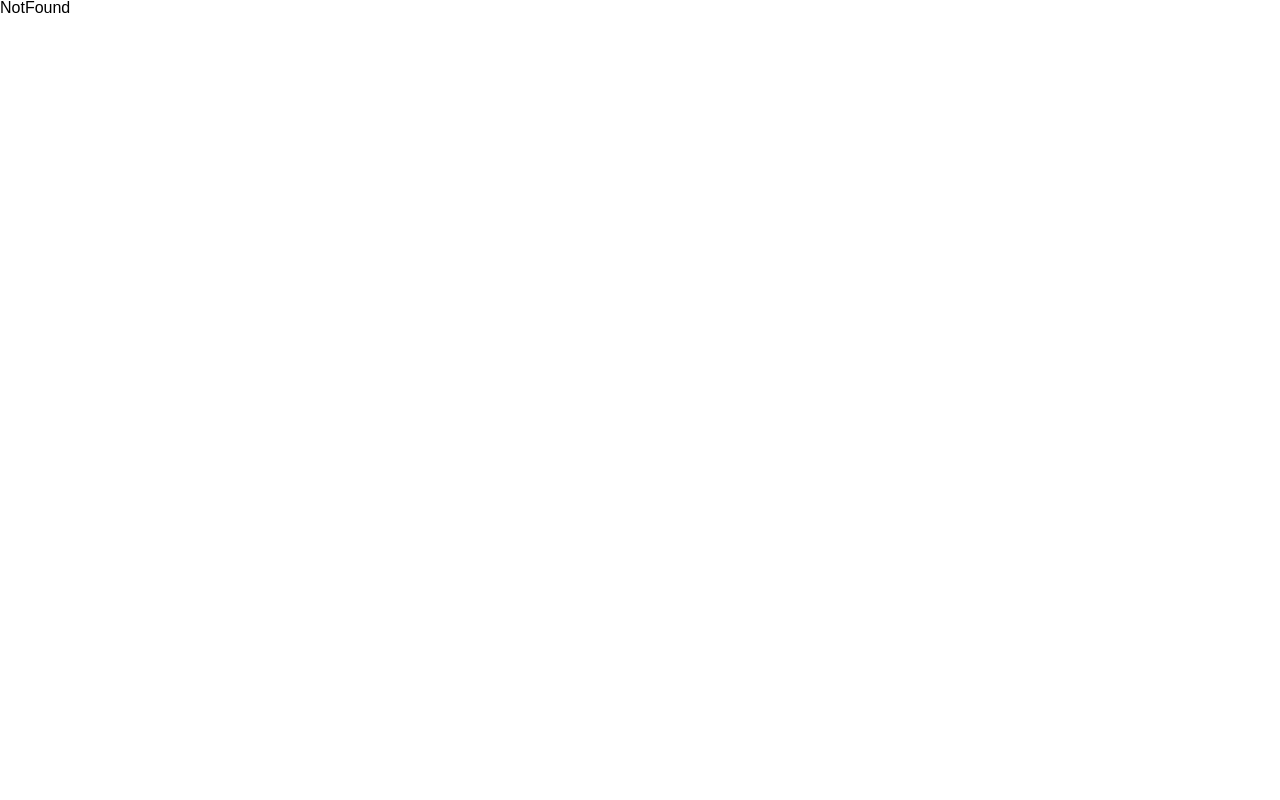
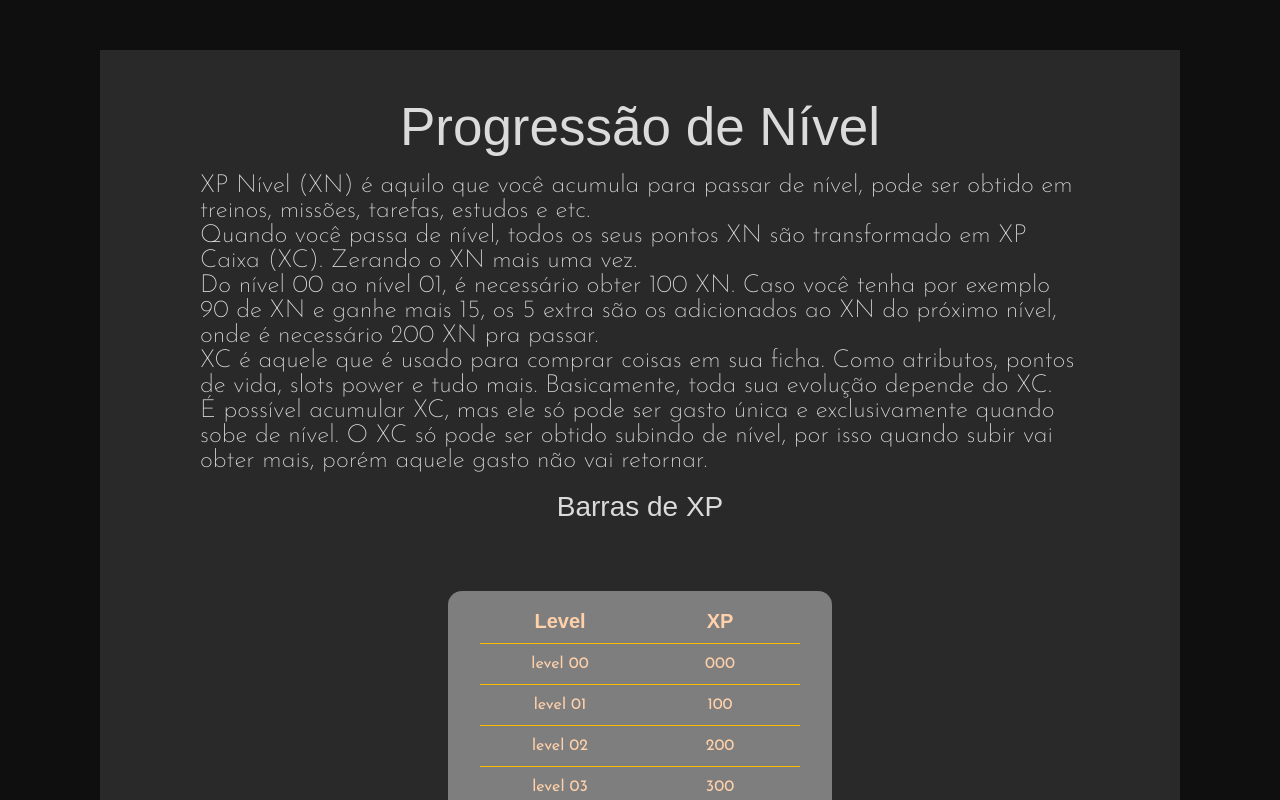
Before and after one commit to AkoruuDev/systemrin, a React (Create React App) app: page /system/1 in a window 1280 px wide. Built offline with nearby package versions, Linux system fonts and the light colour scheme; a web font is replaced by a local one.

Commit message:
feat: connect to main

```diff
--- a/src/App.js
+++ b/src/App.js
@@ -1,7 +1,7 @@
 import { BrowserRouter, Route, Routes } from "react-router-dom";
 import { About, Contact, Home, NotFound, PrivacityPolicity, TermsOfUse, MenuItems } from "./pages";
 import { GlobalStyle } from "./styles";
-import { Cards } from "./content";
+import { CardContent, Cards } from "./content";
 
 function App() {
   return (
@@ -20,11 +20,13 @@ function App() {
               <Cards type='System'/>
             </MenuItems>
           } />
+          <Route path="/system/:sysId" element={<CardContent />} />
           <Route path="/universe" element={
             <MenuItems>
               <Cards type='Universe'/>
             </MenuItems>
           } />
+
           {/* <Route path="/profile/:nickname" element={<Perfil />} /> */}
 
           {/* <Route path="/blog" element={<Blog />} /> */}
```
